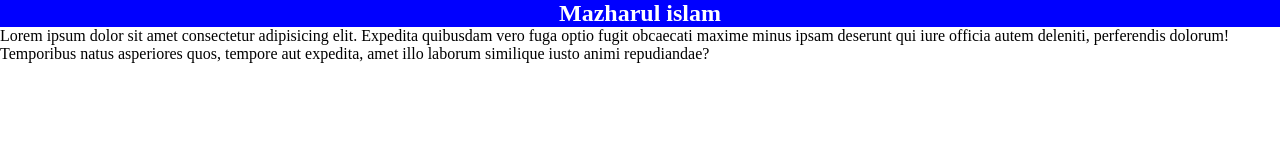
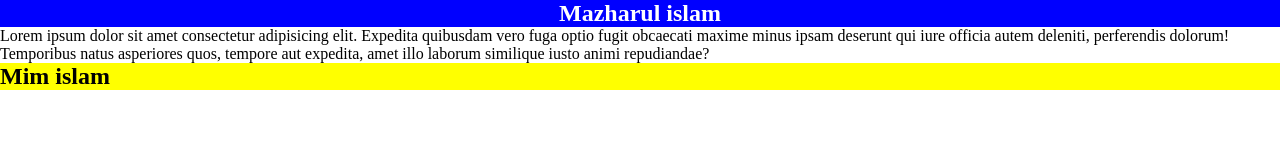
Before and after one commit to MazharulDev/programming-hero-practice, a plain HTML site: page index.html in a window 1280 px wide. Drawn offline with Linux system fonts and the light colour scheme.

Commit message:
name added

```diff
--- a/css/style.css
+++ b/css/style.css
@@ -10,3 +10,7 @@
     text-align: center;
     color: #fff;
 }
+.mim{
+    background-color: yellow;
+    color: #000;
+}
--- a/index.html
+++ b/index.html
@@ -16,6 +16,7 @@
     </div>
     <div class="main">
         <p>Lorem ipsum dolor sit amet consectetur adipisicing elit. Expedita quibusdam vero fuga optio fugit obcaecati maxime minus ipsam deserunt qui iure officia autem deleniti, perferendis dolorum! Temporibus natus asperiores quos, tempore aut expedita, amet illo laborum similique iusto animi repudiandae?</p>
+        <h2 class="mim">Mim islam</h2>
     </div>
 </body>
 </html>
```
